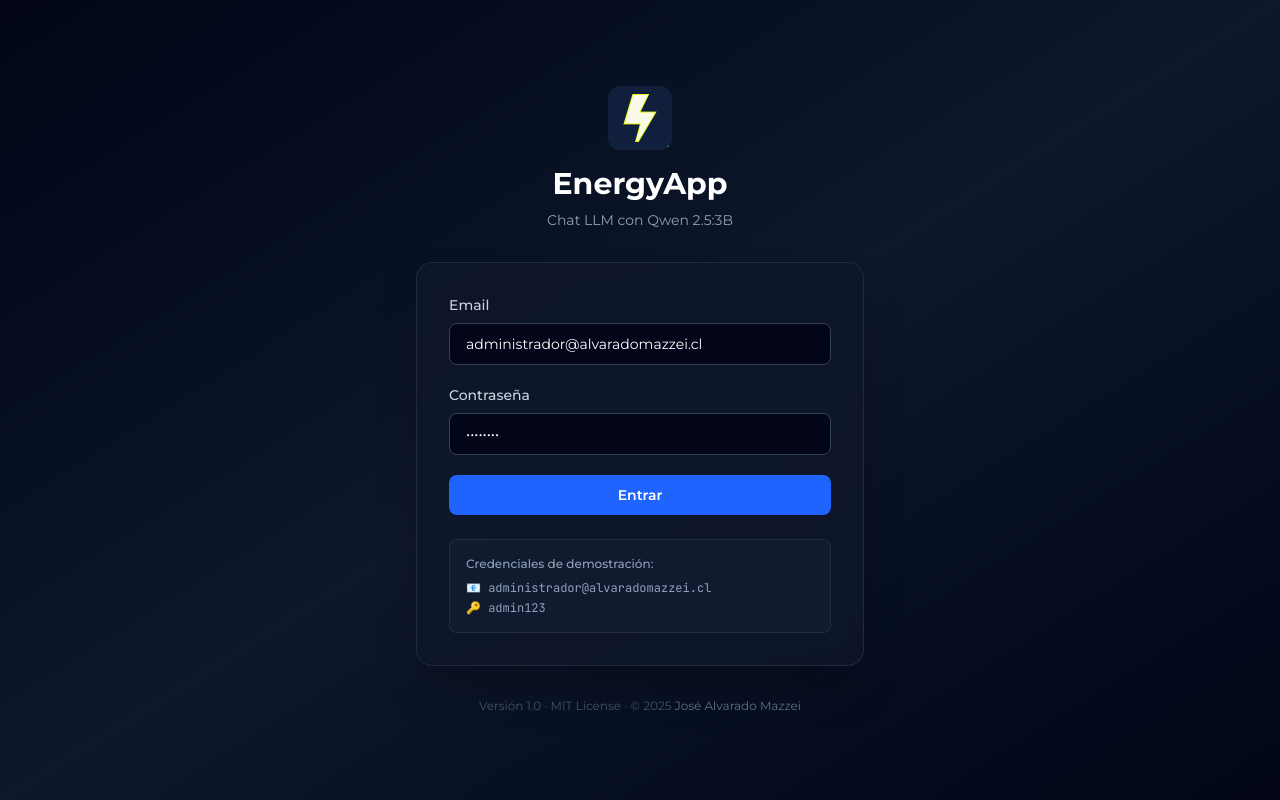
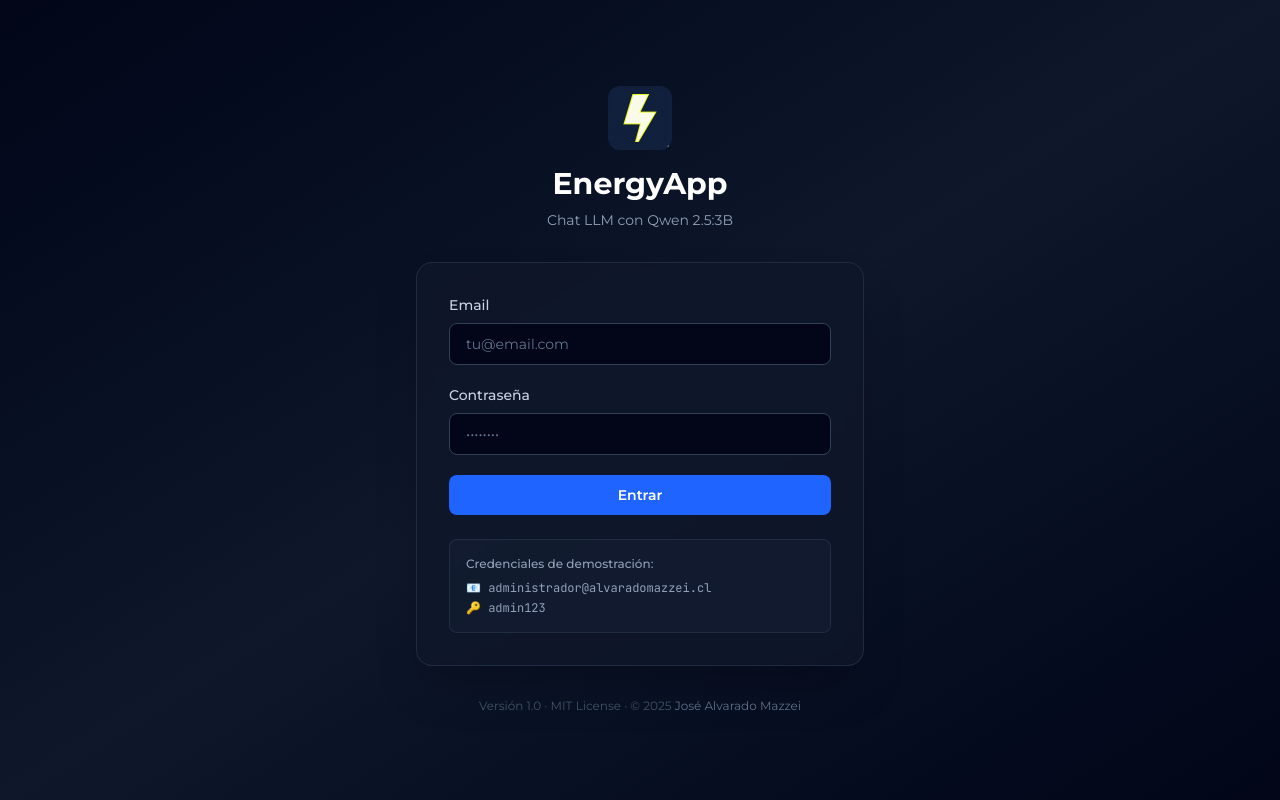
Before and after one commit to c0hete/energyapp-llm-platform, a Next.js app in the folder frontend/: page /login in a window 1280 px wide. Built offline with nearby package versions, Linux system fonts and the light colour scheme; no server answers.

Commit message:
security: Remove hardcoded demo credentials from login
- Clear email and password fields on initial load
- Require users to enter their own credentials
- Improve security by not exposing demo accounts

```diff
--- a/frontend/app/(auth)/login/page.tsx
+++ b/frontend/app/(auth)/login/page.tsx
@@ -17,8 +17,8 @@ export default function LoginPage() {
   const queryClient = useQueryClient();
   const { setUser } = useAuthStore();
 
-  const [email, setEmail] = useState("administrador@alvaradomazzei.cl");
-  const [password, setPassword] = useState("admin123");
+  const [email, setEmail] = useState("");
+  const [password, setPassword] = useState("");
   const [loading, setLoading] = useState(false);
   const [errors, setErrors] = useState<FormErrors>({});
   const [touched, setTouched] = useState({ email: false, password: false });
```
